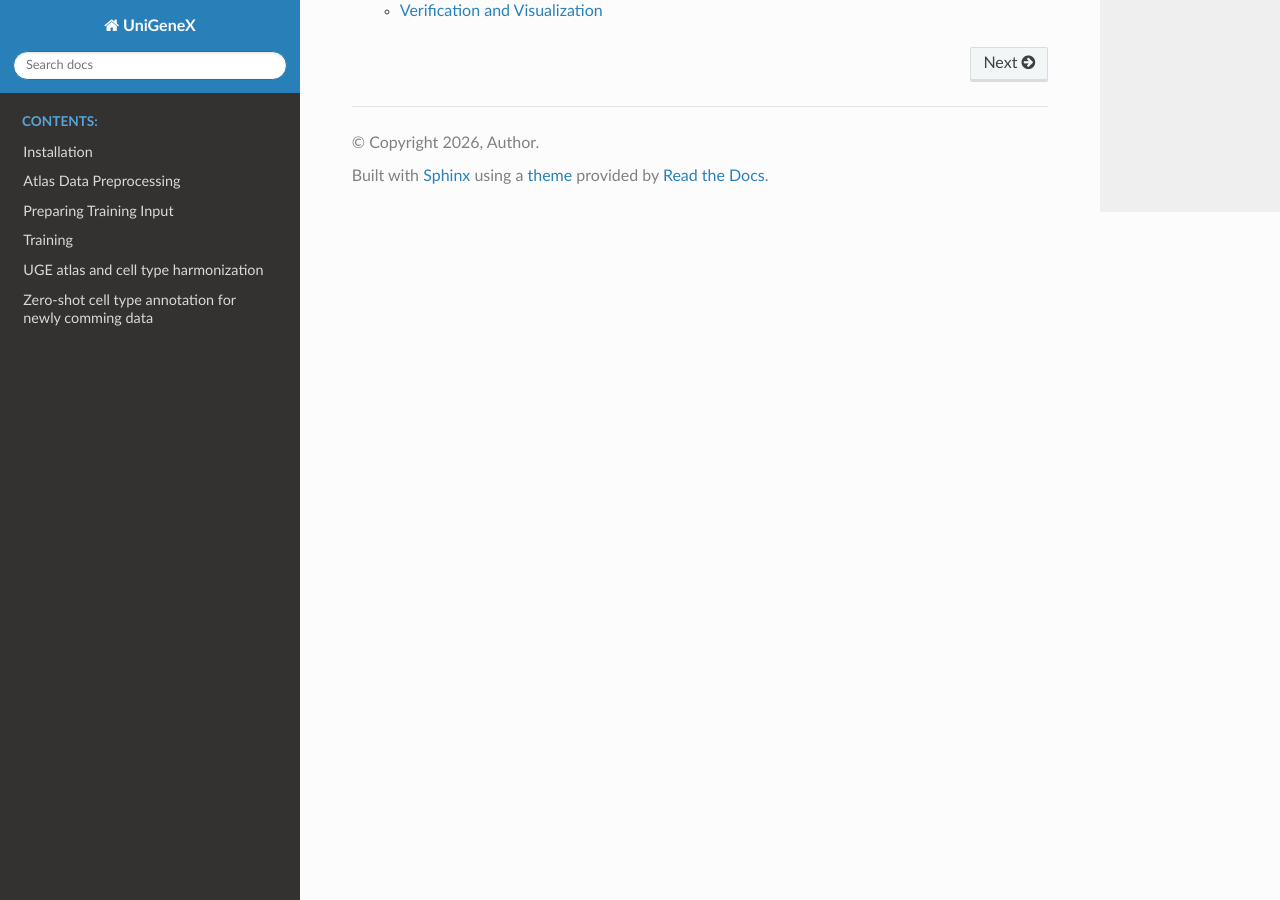
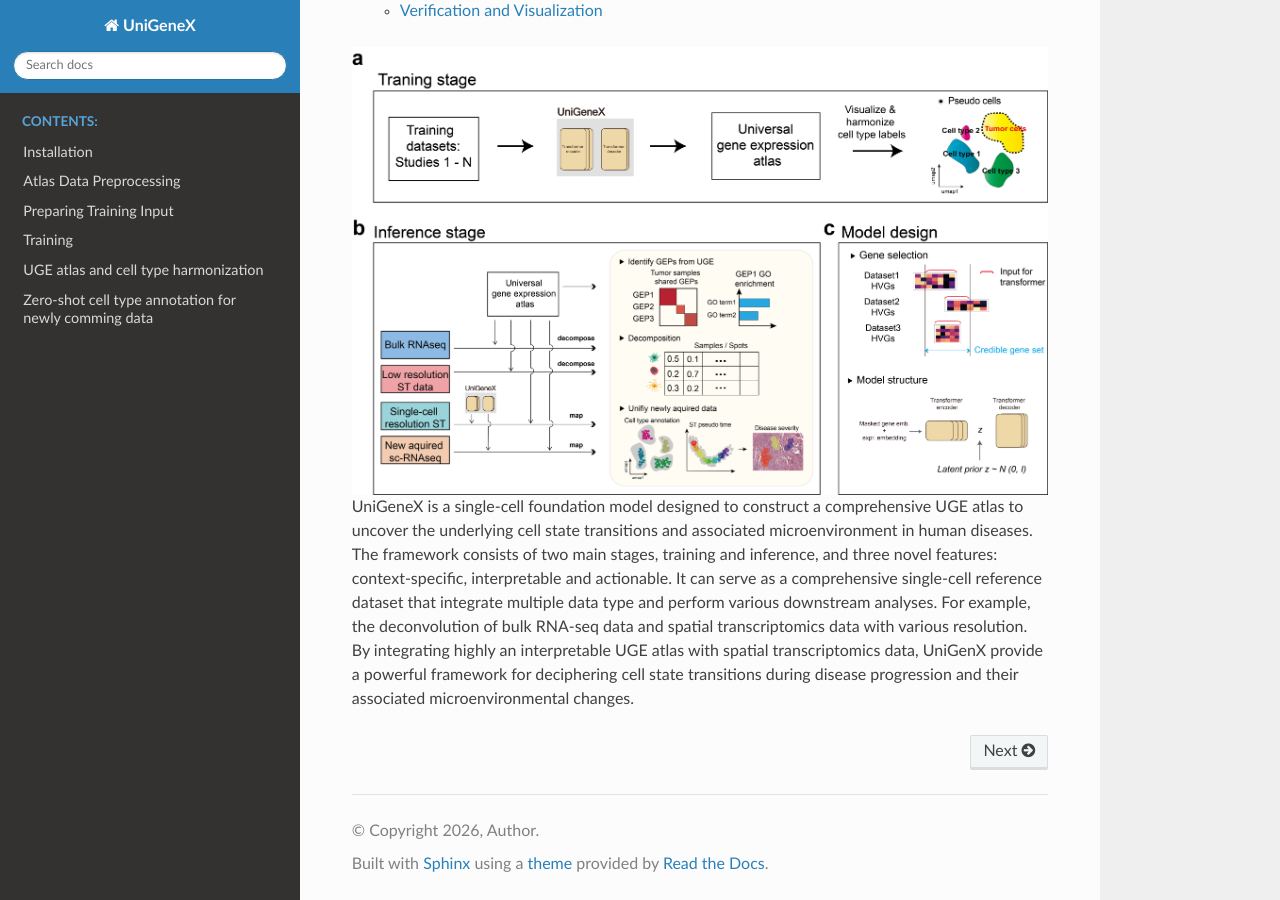
Before and after one commit to xwanaf/UniGeneX, a Sphinx documentation site: the page built from docs/index.rst, in a window 1280 px wide and 900 px high, scrolled down 797 px. Built offline with Sphinx 7.4.7 and the Read the Docs theme 3.1.0, drawn with Linux system fonts in a browser that asks for light colours; pages that are not in the unit, such as notebooks, are missing from menus.

Commit message:
Add documentation source files

```diff
--- a/docs/index.rst
+++ b/docs/index.rst
@@ -17,3 +17,11 @@ UniGeneX documentation
    Training
    UGE_output
    Newly_comming_data
+
+
+
+.. figure:: _static/Fig1.png
+   :alt: UniGeneX Workflow
+   :align: center
+
+UniGeneX is a single-cell foundation model designed to construct a comprehensive UGE atlas to uncover the underlying cell state transitions and associated microenvironment in human diseases. The framework consists of two main stages, training and inference, and three novel features: context-specific, interpretable and actionable. It can serve as a comprehensive single-cell reference dataset that integrate multiple data type and perform various downstream analyses. For example, the deconvolution of bulk RNA-seq data and spatial transcriptomics data with various resolution. By integrating highly an interpretable UGE atlas with spatial transcriptomics data, UniGenX provide a powerful framework for deciphering cell state transitions during disease progression and their associated microenvironmental changes.
```
